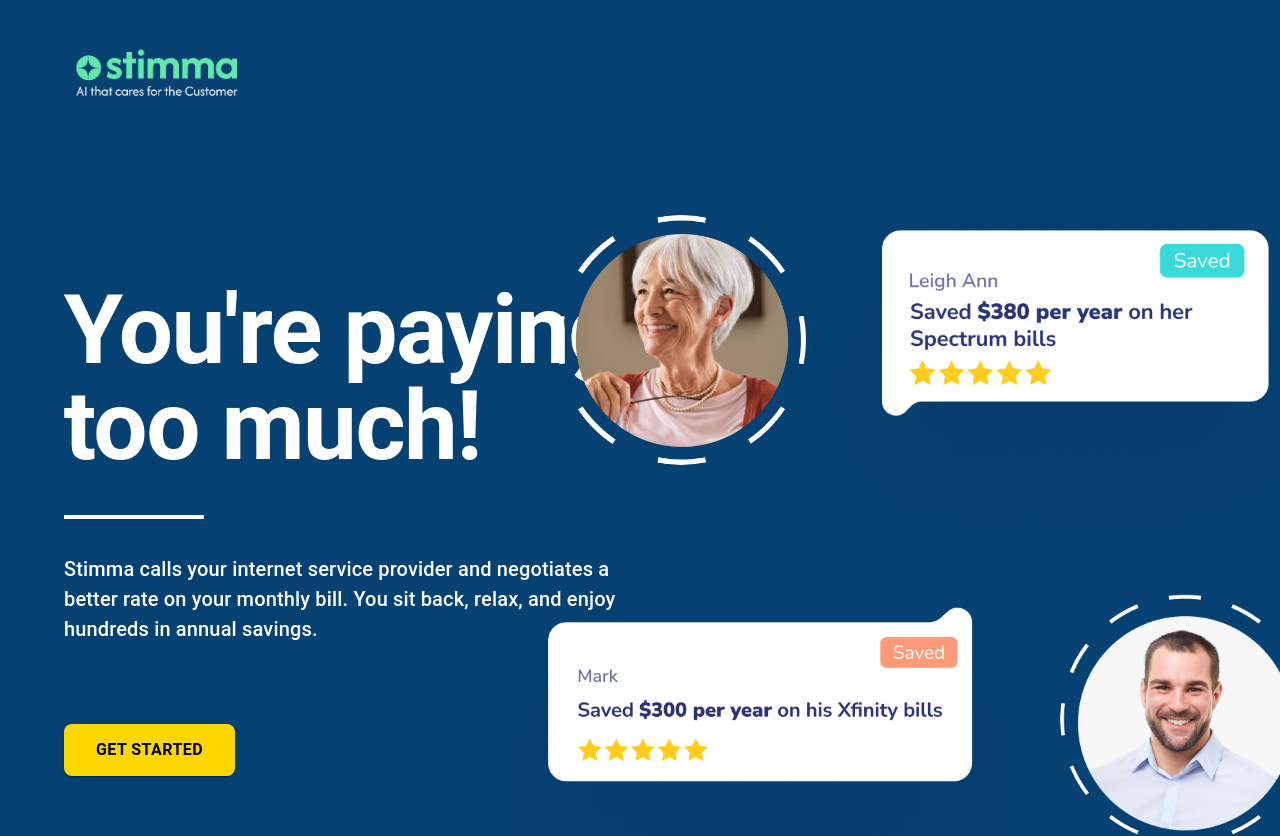
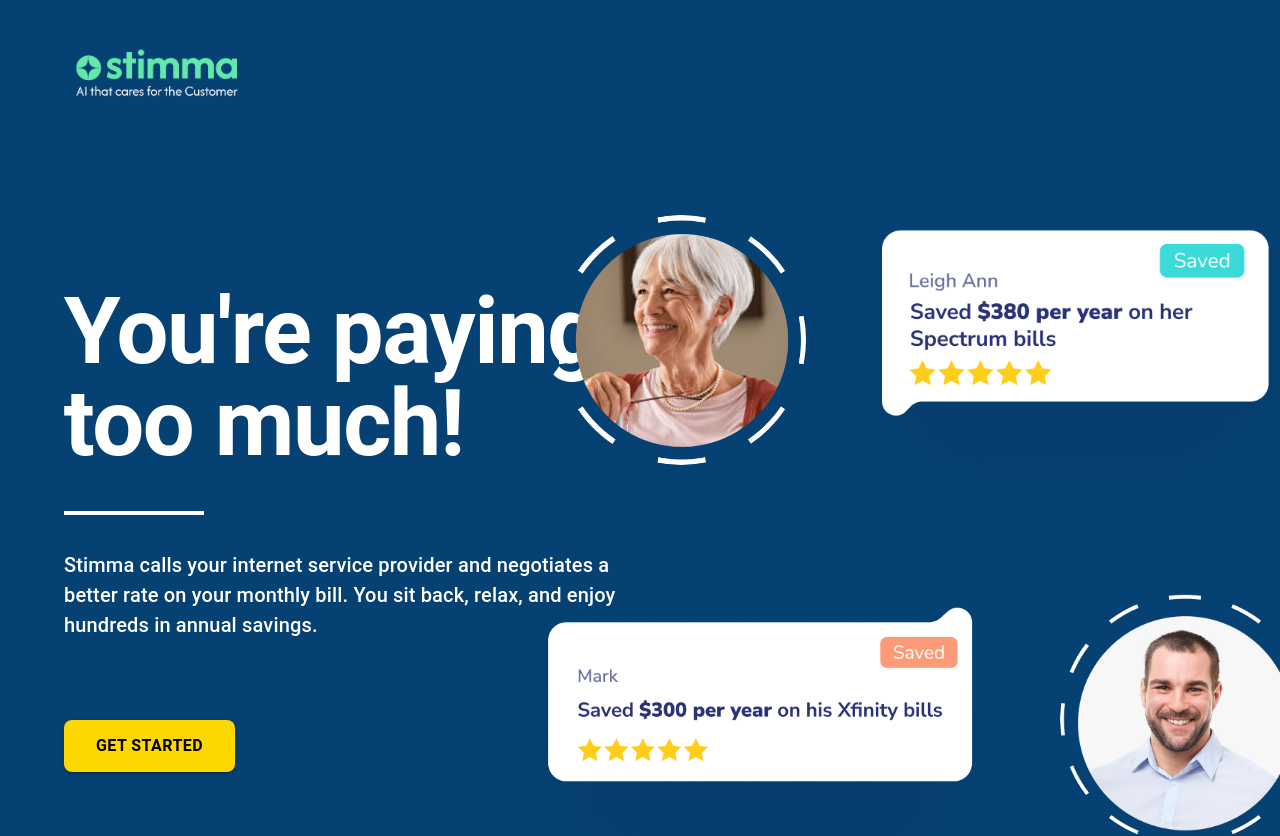
Before and after one commit to JoeS51/stimma-landing, a React (Create React App) app in the folder my-app/: page / in a window 1280 px wide. Shown: the top 836 px of the page. Built offline with nearby package versions, Linux system fonts and the light colour scheme.

Commit message:
Reducing You're paying font size so it doesn't overrride

```diff
--- a/my-app/src/App.js
+++ b/my-app/src/App.js
@@ -143,7 +143,7 @@
                     variant="h1"
                     fontWeight="bold"
                     sx={{
-                      fontSize: { xs: '3.5rem', md: '6rem' },
+                      fontSize: { xs: '3.35rem', md: '5.75rem' },
                       lineHeight: 1,
                       mb: { xs: 7, md: 10 },
                       mt: { xs: 2, md: -4 },
```
